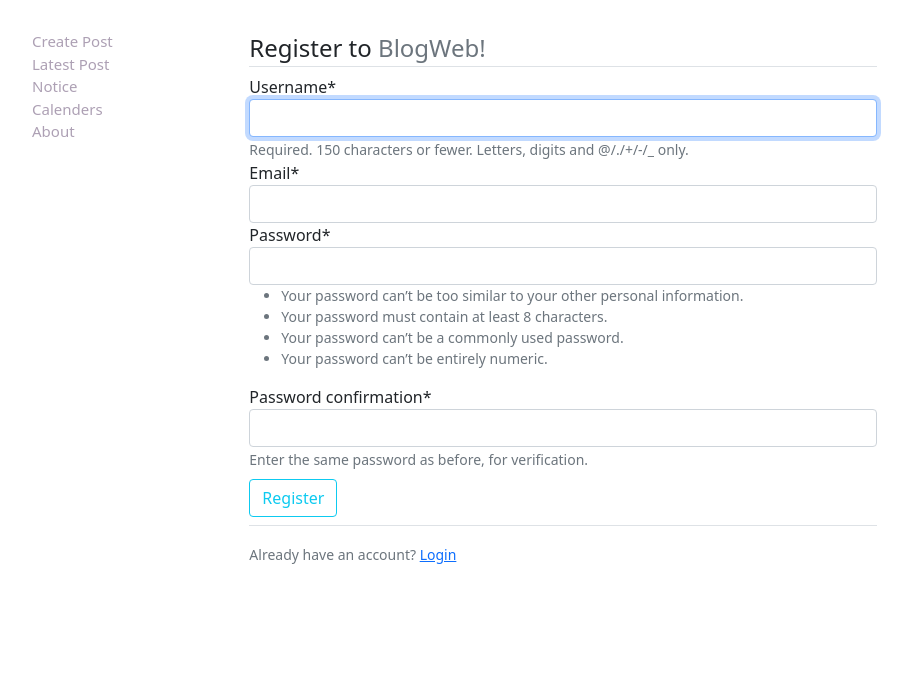
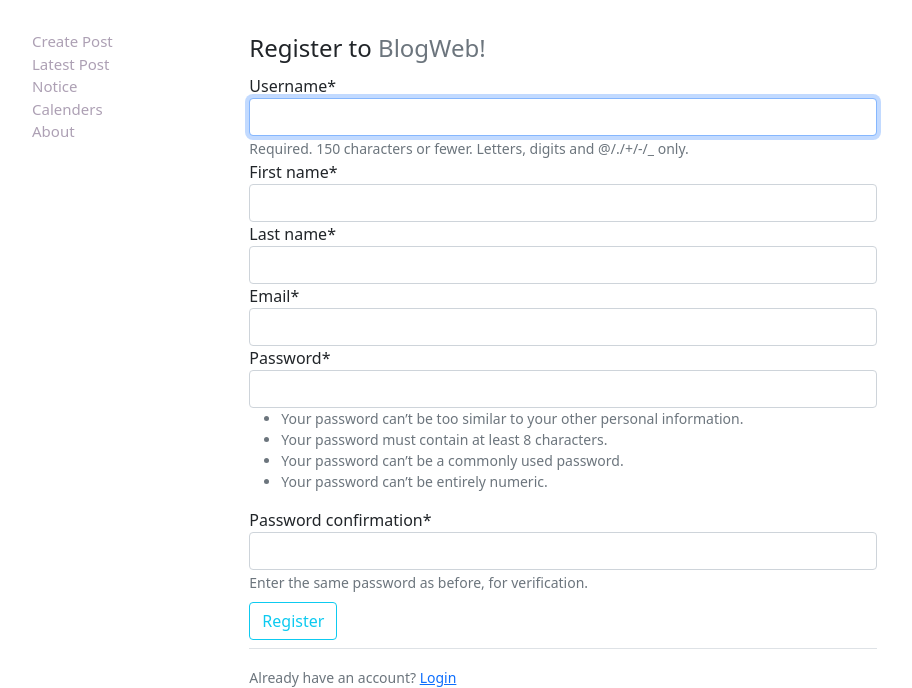
Before and after one commit to Ashiq666/Blog, a Django app: page /register/ in a window 1280 px wide. Shown: the part 56-744 px from the top of the page, without its empty margins (18-930 px from the left). Run offline with Django 4.2, Linux system fonts and the light colour scheme; some libraries are stand-ins or nearby versions.

Commit message:
view profile created

```diff
--- a/iblog/blog/templates/blog/base.html
+++ b/iblog/blog/templates/blog/base.html
@@ -29,6 +29,7 @@
                 </li>
               </ul>
               {% if user.is_authenticated %}
+                <a href="{% url 'profile' %}" class="nav-item-color mx-4" style="text-decoration: none;">{{user.username}}</a>
                 <a href="{% url 'logout' %}" class="nav-item-color mx-4" style="text-decoration: none;">Logout</a>
               {% else %}
                 <a href="{% url 'login' %}" class="nav-item-color" style="text-decoration: none;">Login</a>
@@ -38,6 +39,7 @@
           </div>
       </nav>
       <div class="row">
+
           <div class="menu col-md-2">
               <a style="text-decoration: none;" class="side-text" type="button" href="#">Create Post</a> <br>
               <a style="text-decoration: none;" class="side-text" type="button" href="#">Latest Post</a> <br>
@@ -45,6 +47,7 @@
               <a style="text-decoration: none;" class="side-text" type="button" href="#">Calenders</a> <br>
              <a style="text-decoration: none;" class="side-text" type="button" href="{% url 'blog-about' %}">About</a> <br>
          </div>
+
         <div class="col-md-6 mart">
           {% if messages %}
             {% for message in messages %}
--- a/iblog/iblog/settings.py
+++ b/iblog/iblog/settings.py
@@ -122,6 +122,7 @@ STATIC_URL = "static/"
 CRISPY_TEMPLATE_PACK = 'bootstrap4'
 
 LOGIN_REDIRECT_URL = 'blog-home'
+LOGIN_URL = 'login'
 
 # Default primary key field type
 # https://docs.djangoproject.com/en/4.1/ref/settings/#default-auto-field
--- a/iblog/users/forms.py
+++ b/iblog/users/forms.py
@@ -4,7 +4,9 @@ from django.contrib.auth.forms import UserCreationForm
 
 class UserRegisterForm(UserCreationForm):
     email = forms.EmailField()
+    first_name = forms.CharField(max_length=15)
+    last_name = forms.CharField(max_length=15)
 
     class Meta:
         model = User
-        fields = ['username', 'email', 'password1', 'password2']
+        fields = ['username', 'first_name', 'last_name', 'email', 'password1', 'password2']
--- /dev/null
+++ b/iblog/users/templates/users/profile.html
@@ -0,0 +1,4 @@
+{% extends "blog/base.html" %}
+{% block content %}
+    <h1>{{user.username}}</h1>
+{% endblock content %}
--- a/iblog/users/templates/users/register.html
+++ b/iblog/users/templates/users/register.html
@@ -5,7 +5,7 @@
         <form method="POST">
             {% csrf_token %}
             <fieldset class="form-group">
-                <legend class="border-bottom mb-2">Register to <span class="text-muted">BlogWeb!</span></legend>
+                <legend class="mb-2">Register to <span class="text-muted">BlogWeb!</span></legend>
                 {{form|crispy}}
             </fieldset>
             <div class="form-group">
--- a/iblog/users/urls.py
+++ b/iblog/users/urls.py
@@ -6,5 +6,5 @@ urlpatterns = [
     path('register/', user_views.register, name='register'),
     path('login/', auth_views.LoginView.as_view(template_name='users/login.html'), name='login'),
     path('logout/', auth_views.LogoutView.as_view(template_name='users/logout.html'), name='logout'),
-
+    path('profile/', user_views.profile, name='profile'),
 ]
--- a/iblog/users/views.py
+++ b/iblog/users/views.py
@@ -1,5 +1,6 @@
 from django.shortcuts import render, redirect
 from django.contrib import messages
+from django.contrib.auth.decorators import login_required
 from .forms import UserRegisterForm
 
 def register(request):
@@ -14,3 +15,7 @@ def register(request):
         form = UserRegisterForm()
 
     return render(request, 'users/register.html', {'form': form})
+
+@login_required
+def profile(request):
+    return render(request, 'users/profile.html')
```
Also changed, not shown: iblog/users/templates/users/logout.html (+5 -2 lines), iblog/db.sqlite3. Lines whose indentation alone changed are shown as unchanged.
